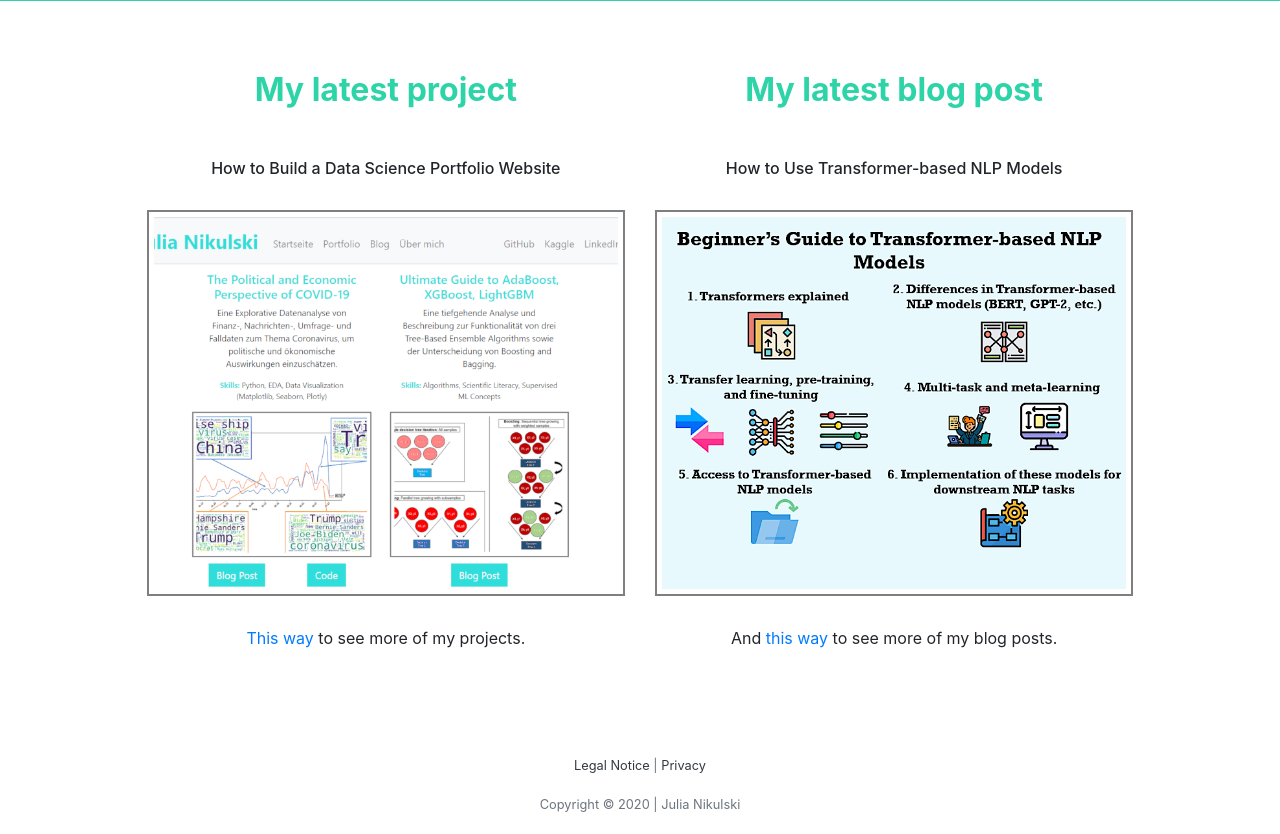
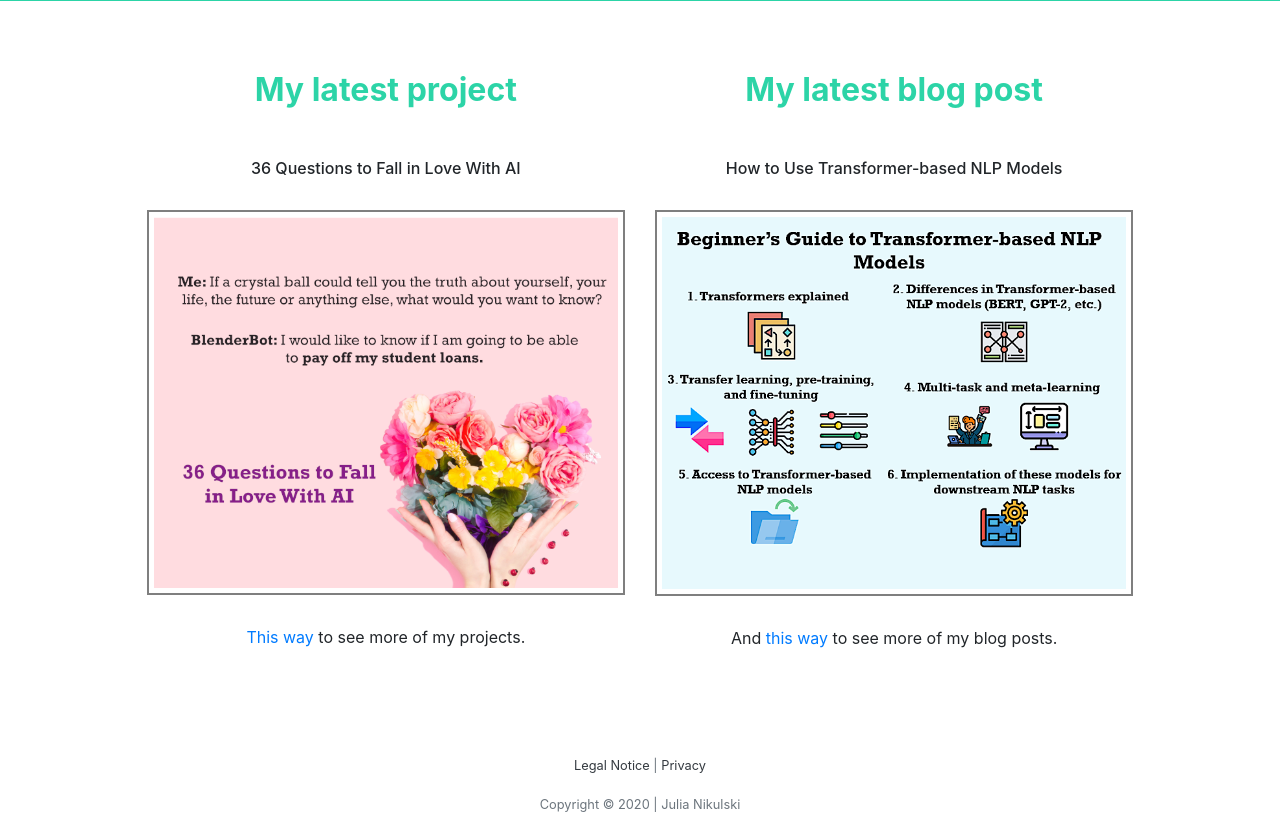
Before and after one commit to julianikulski/portfolio-website, a Flask app: page /en/ in a window 1280 px wide. Shown: the part 675-1509 px from the top of the page. Run offline with Flask 2, Linux system fonts and the light colour scheme; a database or web service that is not in the repository returns one stand-in record (values such as "Sample title"); some libraries are stand-ins or nearby versions.

Commit message:
feat: Add latest project to index page

```diff
--- a/templates/index.html
+++ b/templates/index.html
@@ -25,12 +25,12 @@
                     </div>
                     <div class="row justify-content-center">
                         <div class="row index-img text-center">
-                            <h6>How to Build a Data Science Portfolio Website</h6>
+                            <h6>36 Questions to Fall in Love With AI</h6>
                         </div>
                     </div>
                     <div class="row">
-                        <a target="_blank" href="https://towardsdatascience.com/how-to-build-a-data-science-portfolio-website-335b0f253822">
-                            <img class="portfolio-img" src="/static/img/portfolio-website.png">
+                        <a target="_blank" href="https://towardsdatascience.com/36-questions-to-fall-in-love-with-ai-89037cc040ab">
+                            <img class="portfolio-img" src="/static/img/ai-36-questions.png">
                         </a>
                     </div>
                     <div class="index-bottom text-center">
```
